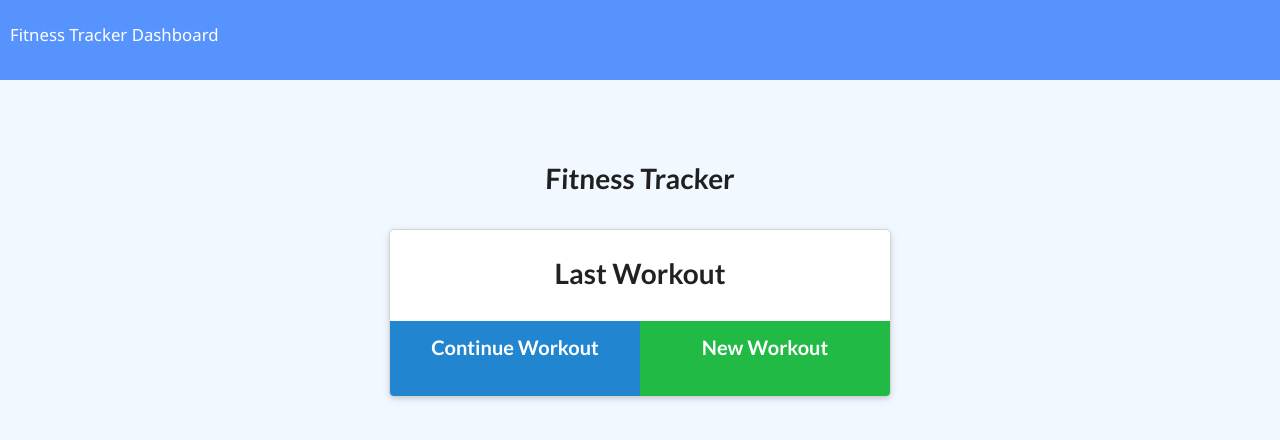
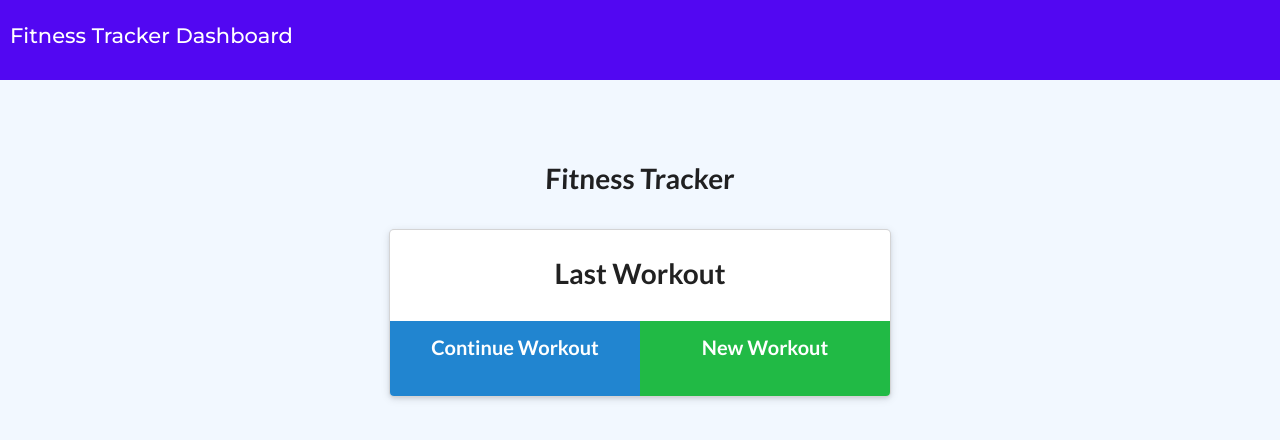
Before and after one commit to shawnfok/workout-tracker, a website: page public/index.html in a window 1280 px wide. Drawn offline with nearby package versions, Linux system fonts and the light colour scheme; no server answers.

Commit message:
added compression middleware & styling

```diff
--- a/package.json
+++ b/package.json
@@ -12,6 +12,7 @@
   "author": "",
   "license": "ISC",
   "dependencies": {
+    "compression": "^1.7.4",
     "express": "^4.16.3",
     "mongoose": "^5.3.16",
     "morgan": "^1.9.1"
--- a/public/style.css
+++ b/public/style.css
@@ -1,3 +1,5 @@
+@import url('https://fonts.googleapis.com/css2?family=Montserrat:wght@500;800&display=swap');
+
 *,
 *::before,
 *::after {
@@ -13,16 +15,16 @@ body,
 }
 
 body {
-  font-family: "Segoe UI", Tahoma, Geneva, Verdana, sans-serif;
+  font-family: 'Montserrat', sans-serif;
 }
 
 nav {
-  background-color: #5793fd;
+  background-color: #5207F2;
   color: #ffffff;
   height: 80px;
   padding: 10px;
-  line-height: 3;
-  font-size: 1.2rem;
+  line-height: 2.5;
+  font-size: 1.5rem;
 }
 
 a,
@@ -368,10 +370,6 @@ form > button {
   margin-bottom: 5px;
 }
 
-/* .workout .card {
-  width: 350px;
-} */
-
 .prev-workout button {
   margin: 10px;
 }
--- a/server.js
+++ b/server.js
@@ -1,5 +1,6 @@
 const express = require("express");
 const mongoose = require("mongoose");
+const compression = require("compression");
 
 const app = express();
 const PORT = process.env.PORT || 3000;
@@ -7,6 +8,7 @@ const PORT = process.env.PORT || 3000;
 app.use(express.static("public"));
 app.use(express.urlencoded({ extended: true }));
 app.use(express.json());
+app.use(compression());
 
 require("./routes/apiRoutes")(app);
 require("./routes/htmlRoutes")(app);
```
Also changed, not shown: 1 other file.
